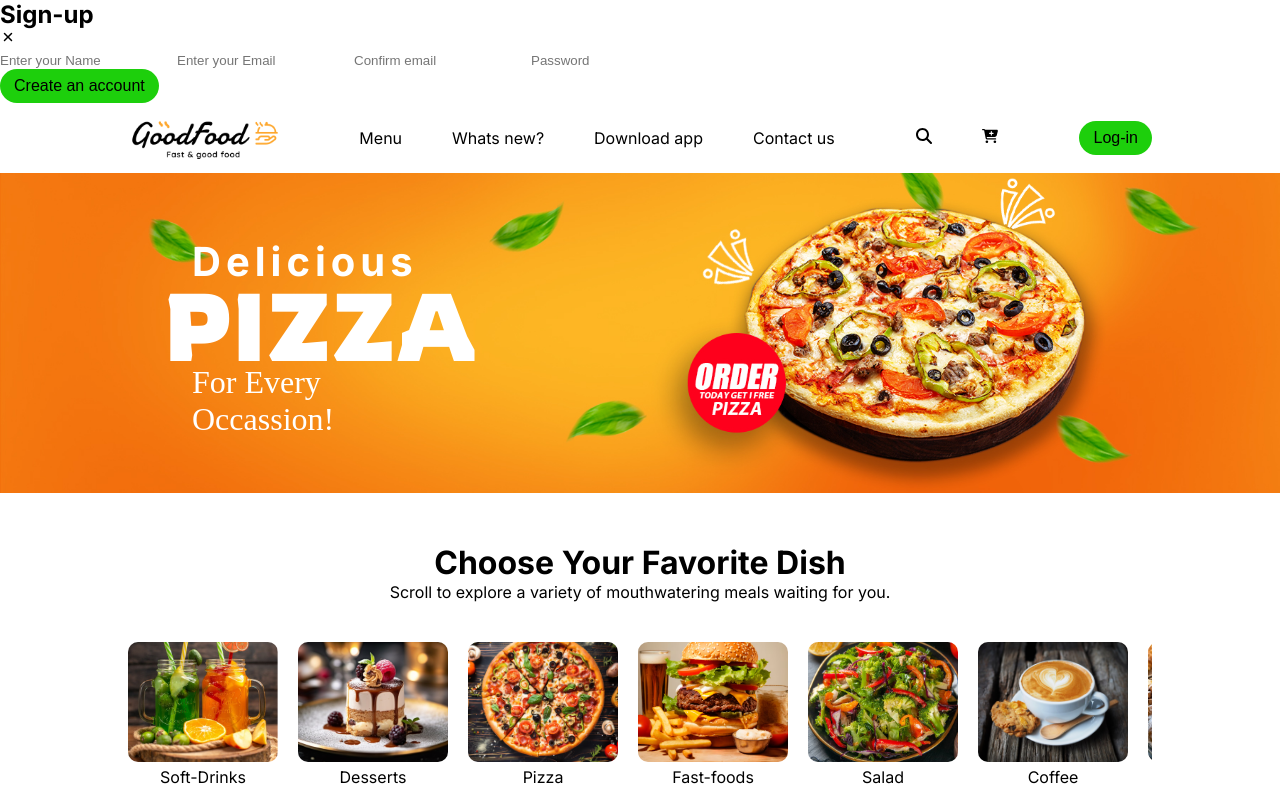
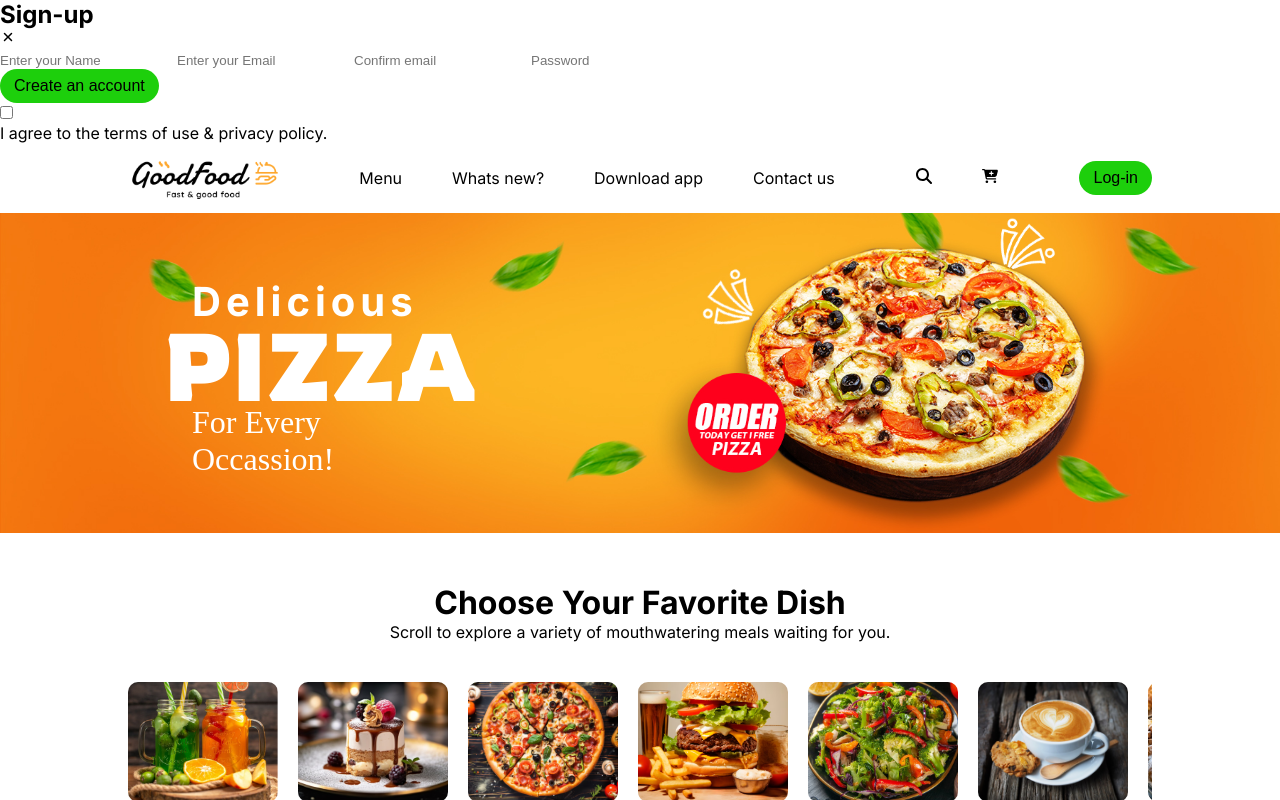
Before and after one commit to felixDev22/ecommerce, a React (Vite) app: page / in a window 1280 px wide. Both pictures are taken after a click on the button "Log-in". Shown: the top 800 px of the page. Built offline with nearby package versions, Linux system fonts and the light colour scheme; a web font is replaced by a local one.

Commit message:
Add the checkbox for terms and conditions

```diff
--- a/src/components/login/login.jsx
+++ b/src/components/login/login.jsx
@@ -26,6 +26,10 @@ const Login = ({ setShowLogin }) => {
         <button className="submit">
           {curr === 'Sign-up' ? 'Create an account' : 'Login'}
         </button>
+        <div className="terms">
+          <input type="checkbox" required />
+          <p>I agree to the terms of use & privacy policy.</p>
+        </div>
       </form>
     </div>
   );
```
